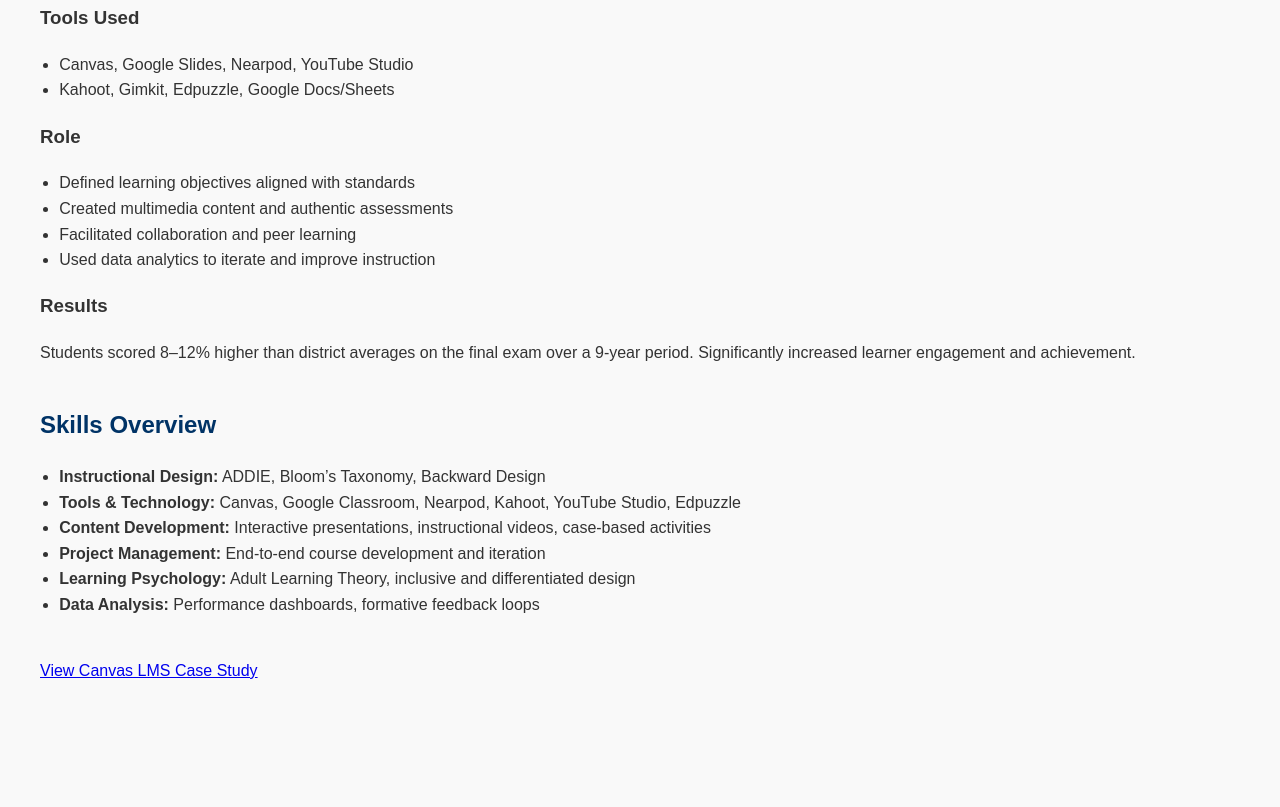
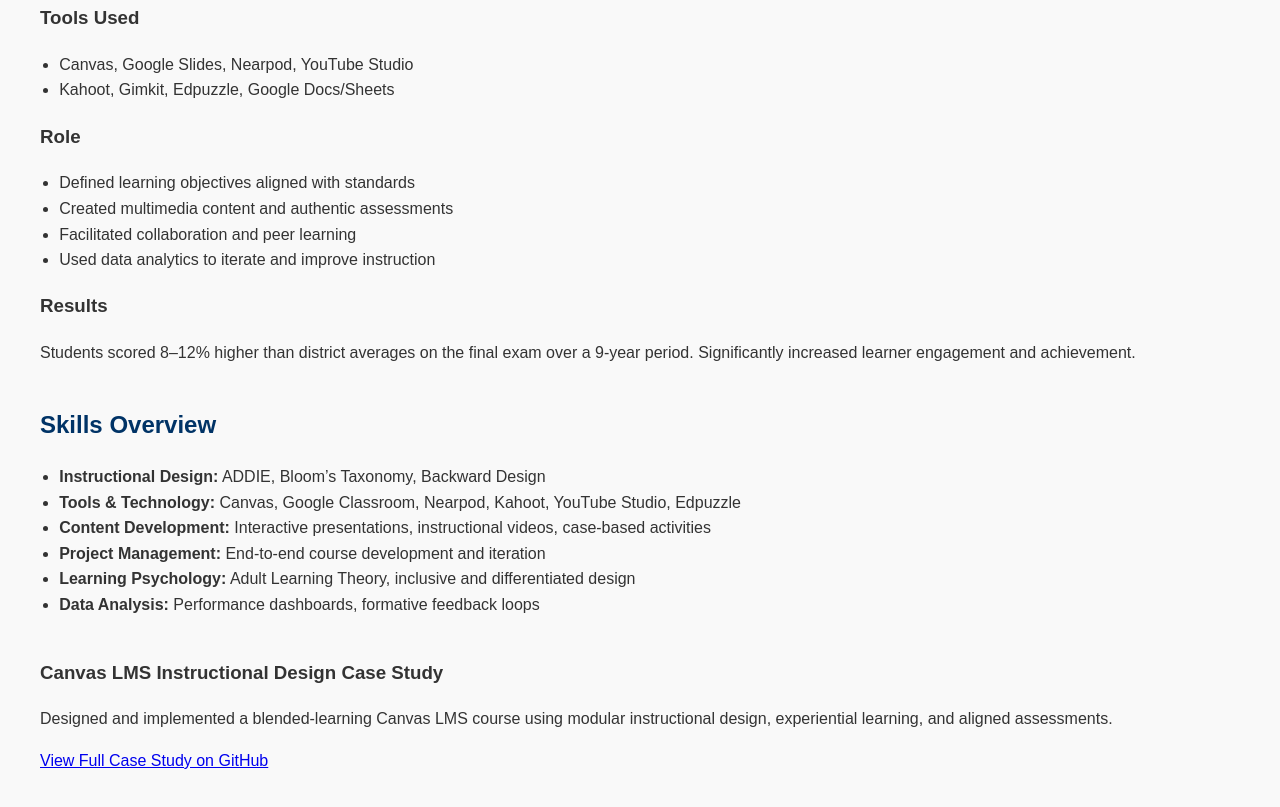
Before and after one commit to petertheng/ld-portfolio, a plain HTML site: page index.html in a window 1280 px wide. Shown: the part 726-1533 px from the top of the page. Before the commit the page ends 1449 px from the top, so only its background shows below. Drawn offline with Linux system fonts and the light colour scheme.

Commit message:
Update index.html

```diff
--- a/index.html
+++ b/index.html
@@ -82,4 +82,15 @@
   </section>
 </body>
 </html>
-<a href="canvas-case-study.html">View Canvas LMS Case Study</a>
+<div class="project-card">
+  <h3>Canvas LMS Instructional Design Case Study</h3>
+  <p>
+    Designed and implemented a blended-learning Canvas LMS course using
+    modular instructional design, experiential learning, and aligned
+    assessments.
+  </p>
+  <a href="https://github.com/petertheng/canvas-lms-instructional-design-case-study"
+     target="_blank">
+     View Full Case Study on GitHub
+  </a>
+</div>
```
